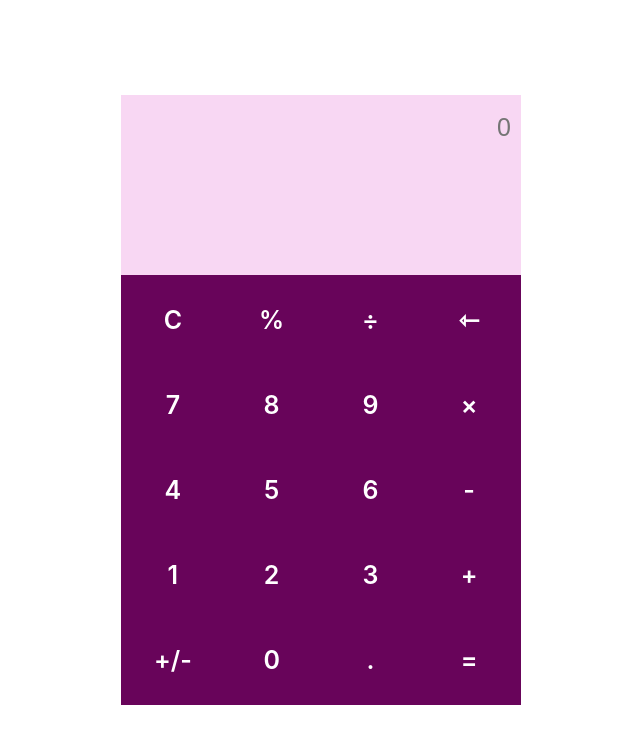
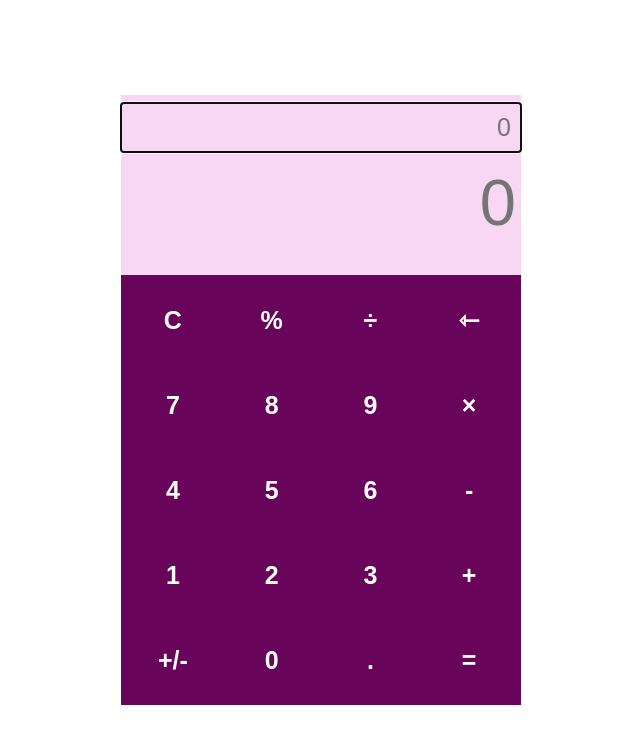
Before and after one commit to FlavioAlm/Calculadora, a React (Create React App) app: page / in a window 1280 px wide. Shown: the top 744 px of the page, without its empty margins (319-959 px from the left). Built offline with nearby package versions, Linux system fonts and the light colour scheme.

Commit message:
focus control

```diff
--- a/src/components/button/Button.css
+++ b/src/components/button/Button.css
@@ -1,16 +1,11 @@
 .box {
-  display: grid;
-  justify-content: center;
-  align-items: center;
+  border: none;
+  font-size: 25px;
+  font-weight: 600;
+  text-align: center;
+  color: white;
+  background-color: #68045a;
 }
-
-@media (min-width: 700px) {
-  .box {
-    font-size: 25px;
-    font-weight: 600;
-    text-align: center;
-  }
-  .keyboard :hover {
-    background-color: #4bbd97;
-  }
+.keyboard :hover {
+  background-color: #4bbd97;
 }
--- a/src/components/button/Button.js
+++ b/src/components/button/Button.js
@@ -1,18 +1,13 @@
 import React from 'react';
 import './Button.css';
 
-function Button(props){
-
-  return (
-    <div
+const Button = ({id, onChange, name}) =>
+    <button
       className='box'
-      key={props.id}
-      onClick={props.onChange}
+      key={id}
+      onClick={onChange}
     >
-      {props.name}
-    </div>
-  );
-
-}
+      {name}
+    </button>
 
 export default Button;
--- a/src/components/mainDisplay/MainDisplay.js
+++ b/src/components/mainDisplay/MainDisplay.js
@@ -1,10 +1,12 @@
-import React from 'react';
-import './MainDisplay.css';
+import React from 'react'
+import './MainDisplay.css'
 
-const MainDisplay = (props) => (
-    <div className="mainDisplay">
-      {props.result}
-    </div>
-);
+const MainDisplay = ({result}) =>
+    <input
+      className="mainDisplay"
+      value={result}
+      placeholder="0"
+    >
+    </input>
 
 export default MainDisplay;
--- a/src/components/secDisplay/SecDisplay.js
+++ b/src/components/secDisplay/SecDisplay.js
@@ -1,16 +1,16 @@
 import React from 'react';
 import './SecDisplay.css';
 
-const SecDisplay = (props) => (
+const SecDisplay = React.forwardRef( ({sequence, onKeyDown}, ref) =>
     <input
       className="secDisplay"
       type="text"
-      value={props.sequence}
-      onChange={ null}
-      onKeyDown={props.onKeyDown}
+      value={sequence}
+      onKeyDown={onKeyDown}
       placeholder="0"
+      ref={ref}
     >
     </input>
-);
+)
 
 export default SecDisplay;
--- a/src/containers/Calculator.js
+++ b/src/containers/Calculator.js
@@ -1,4 +1,4 @@
-import React, { Component } from 'react';
+import React, { Component, createRef } from 'react';
 import KeyboardRender from './KeyboardRender.js';
 import DisplayRender from './DisplayRender.js';
 import calculateSeq from '../utils.js';
@@ -11,7 +11,9 @@ class Calculator extends Component {
     this.state={
       sequence:'',
       result: ''
-    }
+    };
+
+    this.inputRef = createRef();
     this.keyboardCalculator = ["C", "%", "÷", "⇽", "7", "8", "9", "×", "4", "5", "6", "-",  "1", "2", "3", "+", "+/-", "0", ".", "=" ];
 
     this.handleClick = this.handleClick.bind(this);
@@ -19,38 +21,42 @@ class Calculator extends Component {
     this.handleChange = this.handleChange.bind(this);
   }
 
-  handleKeyDown(props) {
-    let input = props.key
-    this.handleChange(input)
+  componentDidMount() {
+    this.inputRef.current.focus();
   }
 
-  handleClick(props){
-    let input = props.target.innerText;
-    this.handleChange(input)
+  handleKeyDown({key}) {
+    this.handleChange(key)
+  }
+
+  handleClick({target}){
+    this.handleChange(target.innerText)
   }
 
   handleChange(props) {
-    let oldSeq = this.state.sequence;
-    let oldRes = this.state.result;
-    let [newSeq, newRes] = calculateSeq(oldSeq, props, oldRes);
-    this.setState({sequence: newSeq});
-    this.setState({result: newRes});
+    const { sequence, result } = this.state
+    const [oldSeq, oldRes] = [sequence, result]
+    const [newSeq, newRes] = calculateSeq(oldSeq, props, oldRes);
+    this.setState({sequence: newSeq, result: newRes});
   }
 
   render(){
+    const { sequence, result} = this.state
+    const { handleKeyDown, inputRef, keyboardCalculator, handleClick} = this
 
     return (
-      <div className="calculator">
+      <main className="calculator">
           <DisplayRender
-            sequence = {this.state.sequence}
-            result = {this.state.result}
-            onKeyDown = {this.handleKeyDown}
+            sequence = {sequence}
+            result = {result}
+            onKeyDown = {handleKeyDown}
+            ref={inputRef}
           />
           <KeyboardRender
-            keyboard = {this.keyboardCalculator}
-            onChange = {this.handleClick}
+            keyboard = {keyboardCalculator}
+            onChange = {handleClick}
           />
-      </div>
+      </main>
     );
   }
 
--- a/src/containers/DisplayRender.js
+++ b/src/containers/DisplayRender.js
@@ -2,20 +2,15 @@ import React from 'react';
 import MainDisplay from '../components/mainDisplay/MainDisplay.js';
 import SecDisplay from '../components/secDisplay/SecDisplay.js';
 
-function DisplayRender(props){
-  return (
-    <div className="displayRender">
-      <SecDisplay
-        sequence={props.sequence}
-        onKeyDown={props.onKeyDown}
-      />
-      <MainDisplay
-        result = {props.result}
-        onKeyDown={props.onKeyDown}
-      />
-    </div>
-  );
-
-}
+const DisplayRender = React.forwardRef( ({sequence, onKeyDown, result}, ref) =>
+  <section className="displayRender">
+    <SecDisplay
+      sequence={sequence}
+      onKeyDown={onKeyDown}
+      ref={ref}
+    />
+    <MainDisplay result = {result} onKeyDown={onKeyDown} />
+  </section>
+)
 
 export default DisplayRender;
--- a/src/containers/KeyboardRender.js
+++ b/src/containers/KeyboardRender.js
@@ -1,24 +1,19 @@
 import React from 'react';
 import Button from '../components/button/Button.js';
 
-
-function KeyboardRender(props){
-
-  let keyboad = props.keyboard;
-
-  let calculatorButtons = keyboad.map((key, id) =>{
-    return (
-      <Button
-        key={id}
-        name={key}
-        onChange={props.onChange}
-      />)
-  });
+function KeyboardRender({keyboard, onChange}){
+  const calculatorButtons = keyboard.map((key, id) =>
+    <Button
+      key={id}
+      name={key}
+      onChange={onChange}
+    />
+  )
 
   return (
-    <div className="keyboardRender">
+    <section className="keyboardRender">
       {calculatorButtons}
-    </div>
+    </section>
   );
 
 }
--- a/src/utils.js
+++ b/src/utils.js
@@ -45,9 +45,6 @@ function calculateSeq(sequence, input, result) {
   return [newSeq, newRes];
 }
 
-
-
-
 function safeEval(sequence) {
 
   if (hasPercentage(sequence)) {
@@ -85,8 +82,6 @@ function safeEval(sequence) {
 };
 
 function calculate(firstNumber, operator, secondNumber) {
-
-
   let result = 0;
 
   firstNumber = isFloat(firstNumber) ? parseFloat(firstNumber) : parseInt(firstNumber);
```
Also changed, not shown: 1 other file (tests, documents, lock files or other folders).
